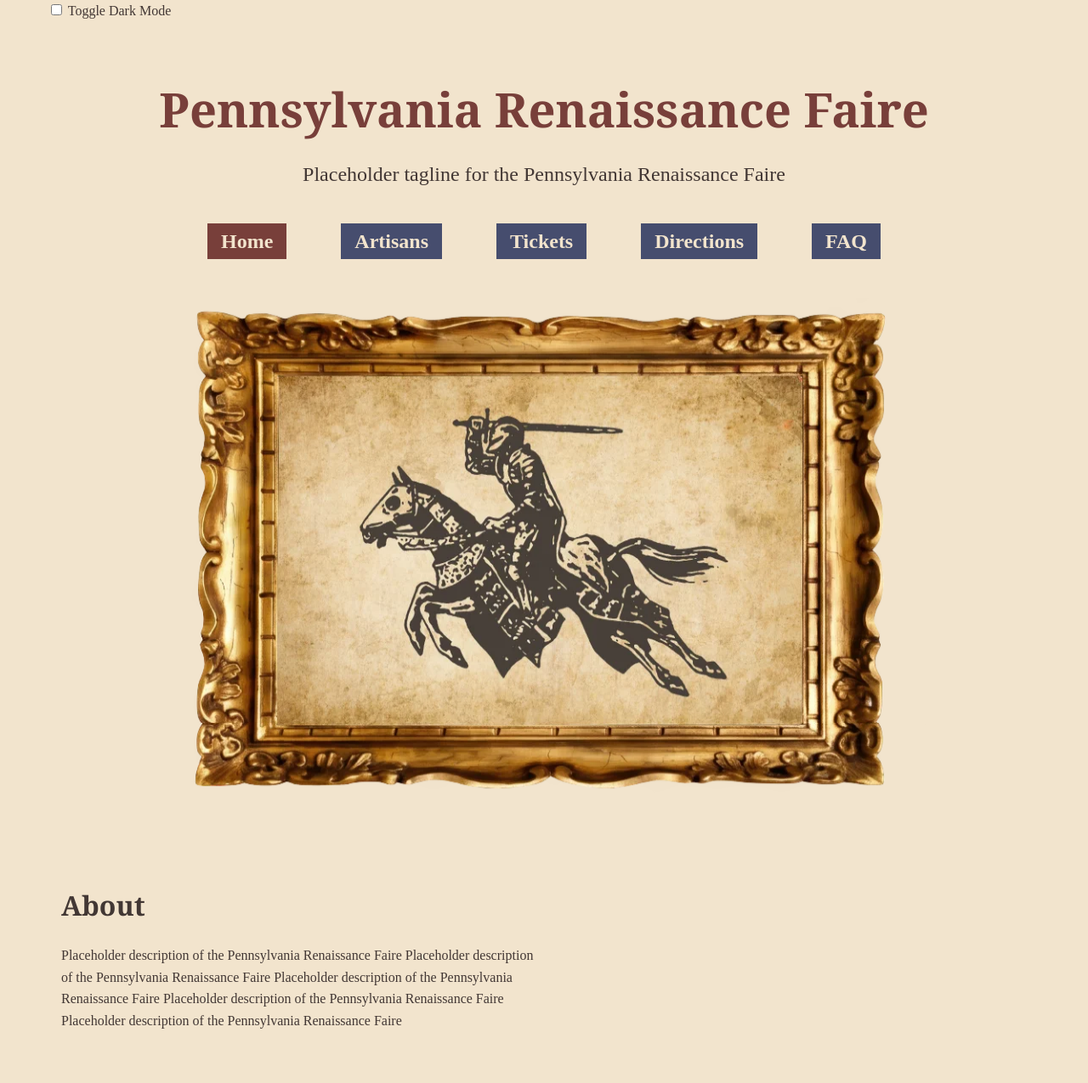
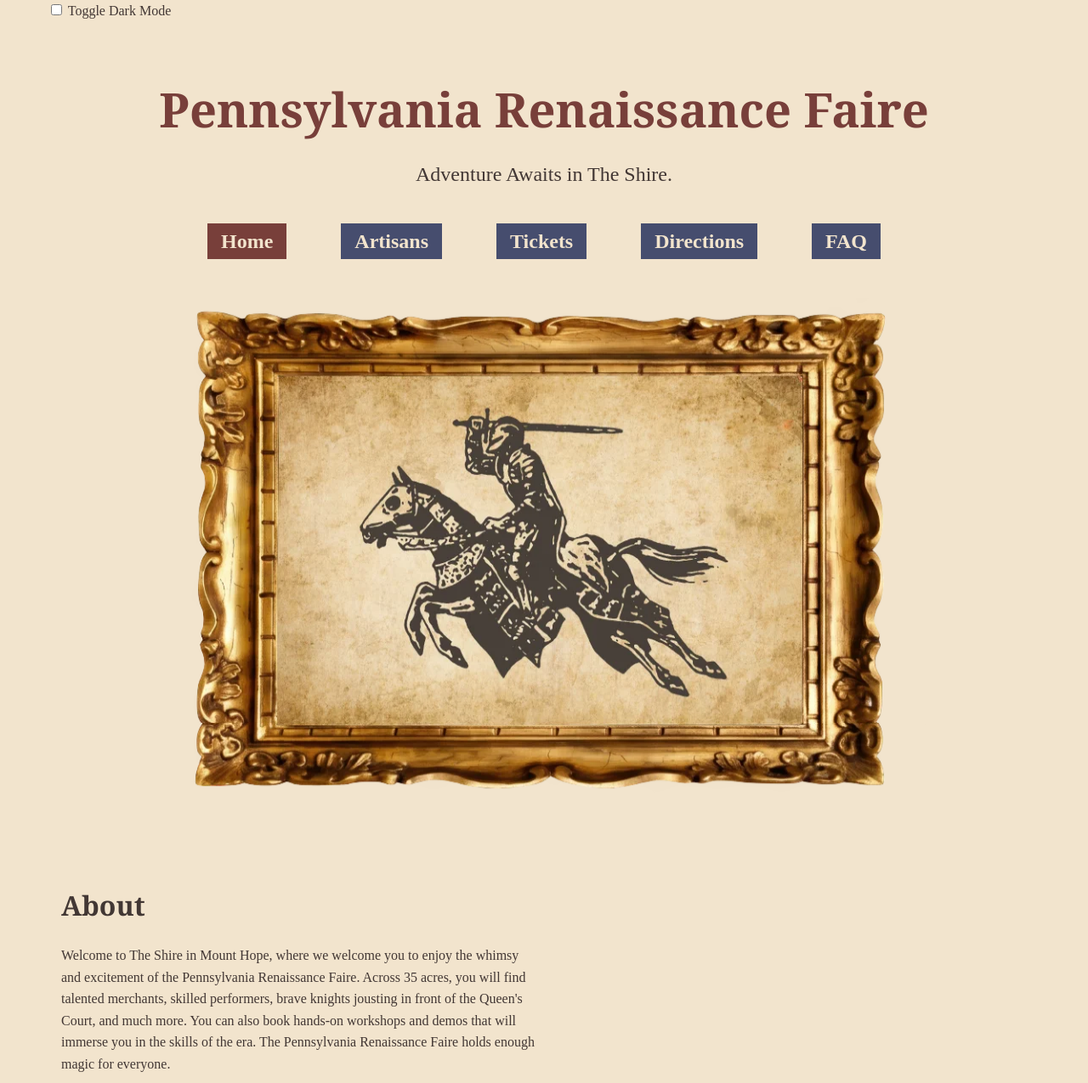
Before and after one commit to ashlynfirlik/Pennsylvania-Renaissance-Faire, a plain HTML site: page index.html in a window 1280 px wide. Shown: the top 1275 px of the page at 85% size. Drawn offline with Linux system fonts and the light colour scheme; a web font is replaced by a local one.

Commit message:
replaced placeholder text

```diff
--- a/index.html
+++ b/index.html
@@ -20,7 +20,7 @@
     <label for="theme-toggle">Toggle Dark Mode</label>
     <header class="home-header center-text center-items">
         <h1 class="site-name">Pennsylvania Renaissance Faire</h1>
-        <p class="tagline">Placeholder tagline for the Pennsylvania Renaissance Faire</p>
+        <p class="tagline">Adventure Awaits in The Shire.</p>
         <nav class="main-nav" aria-label="Main Site Navigation">
             <ul class="main-nav-list">
                 <li><a href="#" aria-current="page">Home</a></li>
@@ -42,9 +42,7 @@
     <main>
         <section class="about section-margin">
             <h2>About</h2>
-            <p>Placeholder description of the Pennsylvania Renaissance Faire Placeholder description of the Pennsylvania
-                Renaissance Faire Placeholder description of the Pennsylvania Renaissance Faire Placeholder description
-                of the Pennsylvania Renaissance Faire Placeholder description of the Pennsylvania Renaissance Faire</p>
+            <p>Welcome to The Shire in Mount Hope, where we welcome you to enjoy the whimsy and excitement of the Pennsylvania Renaissance Faire. Across 35 acres, you will find talented merchants, skilled performers, brave knights jousting in front of the Queen's Court, and much more. You can also book hands-on workshops and demos that will immerse you in the skills of the era. The Pennsylvania Renaissance Faire holds enough magic for everyone.</p>
         </section>
         <section class="gallery section-margin">
             <h2>Gallery</h2>
```
